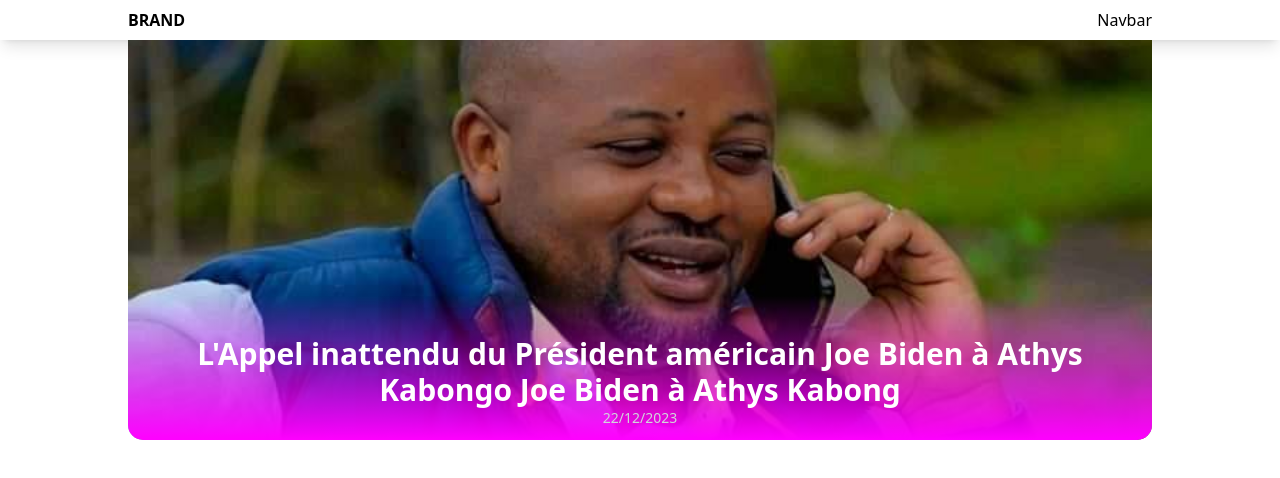
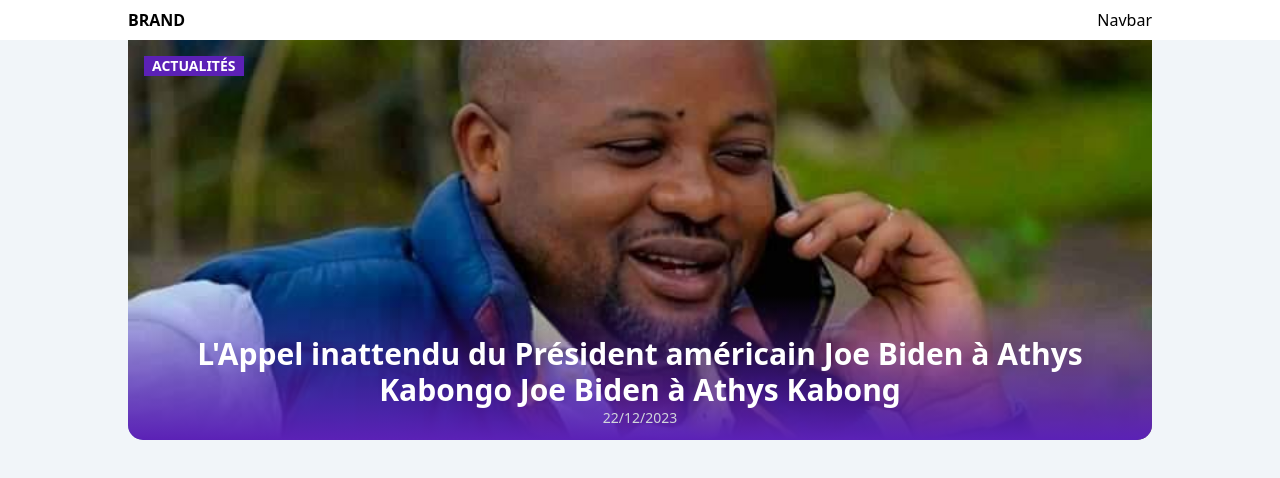
Before and after one commit to henocmusau/AkkForeverWebsite, a Next.js app: page / in a window 1280 px wide. Shown: the top 478 px of the page. Built offline with nearby package versions, Linux system fonts and the light colour scheme.

Commit message:
Modification de la section Hero

```diff
--- /dev/null
+++ b/components/ArticleItem.jsx
@@ -0,0 +1,22 @@
+import React from 'react'
+import Image from 'next/image'
+import { akk } from '@/assets'
+
+export default function ArticleItem({ imgSrc, title }) {
+
+    return (
+        <>
+            <article
+                className='max-w-screen-lg w-full min-h-[400px] bg-cover relative mx-auto relative flex flex-col items-center justify-center'
+            // style={{
+            //   background: `url(${akk.src}) no-repeat center`,
+            //   backgroundSize: 'cover',
+            //   borderRadius: '0 0 15px 15px'
+            // }}
+            >
+                <Image src={akk} />
+                <h2>Title de l'article</h2>
+            </article>
+        </>
+    )
+}
--- a/components/Hero.jsx
+++ b/components/Hero.jsx
@@ -18,7 +18,7 @@ export default function Hero() {
       >
         <article className='absolute bottom-0 pb-3 pt-10 w-full flex flex-col items-center justify-center'
           style={{
-            background: 'linear-gradient(to bottom, transparent, magenta)',
+            background: 'linear-gradient(to bottom, transparent, #5b21b6)',
             borderRadius: '0 0 15px 15px'
           }}
         >
@@ -29,6 +29,7 @@ export default function Hero() {
             className="text-gray-300 text-center md:text-left text-sm"
           >22/12/2023</p>
         </article>
+        <p className='absolute left-4 top-4 bg-primary px-2 uppercase text-sm font-semibold text-white'>Actualités</p>
       </section>
     </>
   )
--- a/components/index.js
+++ b/components/index.js
@@ -1,9 +1,11 @@
 import Header from './Header'
 import Hero from './Hero'
 import Navbar from './Navbar'
+import ArticleItem from './articleItem'
 
 export {
     Navbar,
     Hero,
     Header,
+    ArticleItem,
 }
--- a/pages/_app.js
+++ b/pages/_app.js
@@ -1,4 +1,4 @@
-import '@/styles/globals.css'
+import '../styles/globals.css'
 
 export default function App({ Component, pageProps }) {
   return <Component {...pageProps} />
--- a/pages/_document.js
+++ b/pages/_document.js
@@ -2,7 +2,7 @@ import { Html, Head, Main, NextScript } from 'next/document'
 
 export default function Document() {
   return (
-    <Html lang="en">
+    <Html lang="fr">
       <Head />
       <body>
         <Main />
--- a/pages/index.js
+++ b/pages/index.js
@@ -1,7 +1,11 @@
 import Head from 'next/head'
 import Image from 'next/image'
+
+import { ArticleItem } from '../components'
+
 import { Inter } from 'next/font/google'
 import styles from '@/styles/Home.module.css'
+
 
 import { Header, Hero } from '../components'
 
@@ -17,8 +21,11 @@ export default function Home() {
         <link rel="icon" href="/favicon.ico" />
       </Head>
       <Header />
-      <main className='min-h-screen max-w-full grow mx-auto flex flex-col align-center'>
+      <main className='min-h-screen bg-slate-100 max-w-full grow mx-auto flex flex-col align-center'>
+        {/* <div className=''> */}
         <Hero />
+        {/* <ArticleItem /> */}
+        {/* </div> */}
       </main>
     </>
   )
--- a/styles/globals.css
+++ b/styles/globals.css
@@ -44,6 +44,10 @@
   /* OWN VARIABLES */
 
   --primary-color: blue;
+}
+
+.gradient-one {
+  background-color: linear-gradient(rgba(1, 65, 255, 0), rgba(1, 65, 255, 0.4)) !important;
 }
 
 /*
--- a/tailwind.config.js
+++ b/tailwind.config.js
@@ -9,7 +9,11 @@ module.exports = {
     "./src/**/*.{js,ts,jsx,tsx}",
   ],
   theme: {
-    extend: {},
+    extend: {
+      colors: {
+        'primary': '#5b21b6'
+      }
+    },
   },
   plugins: [],
 }
```
